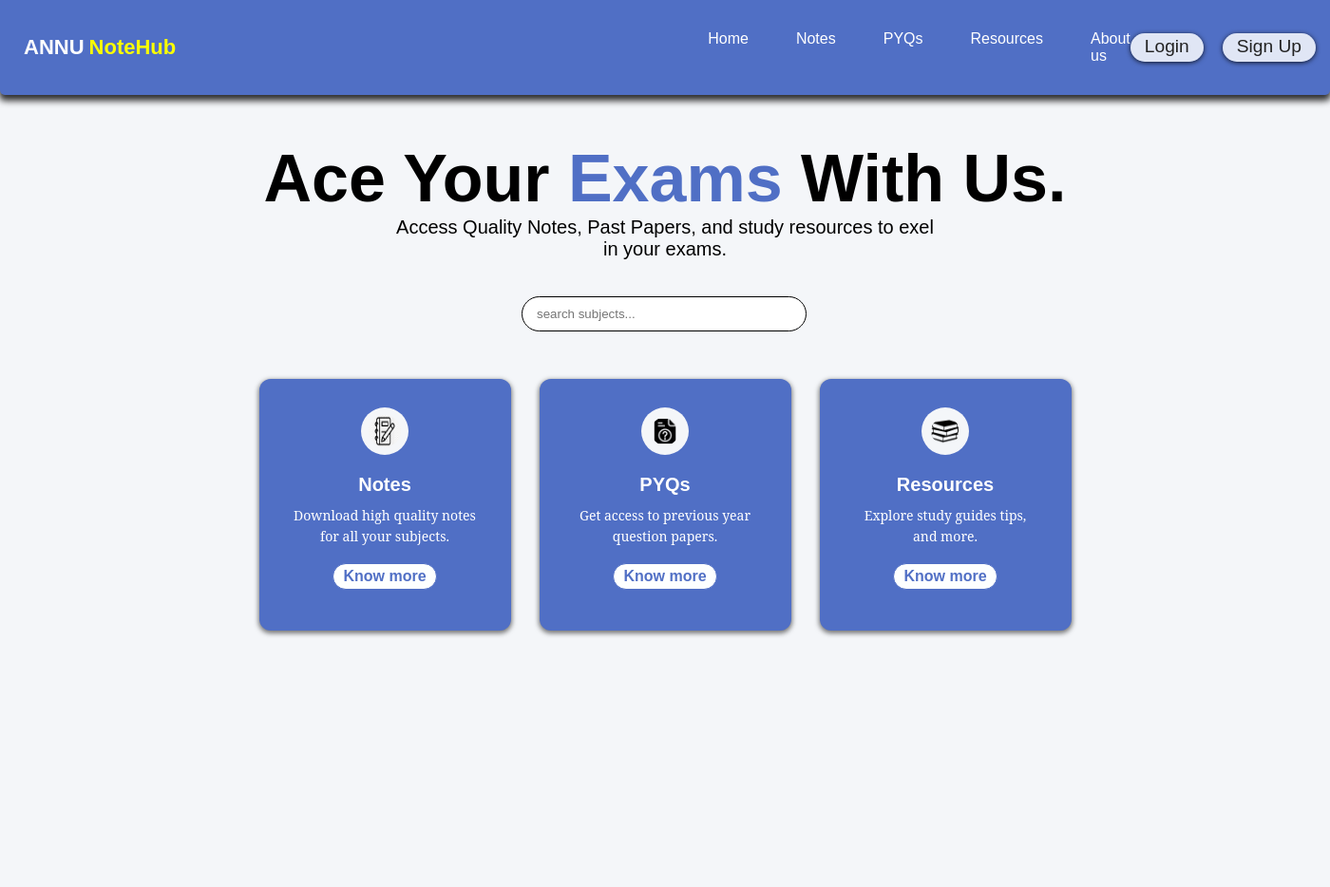
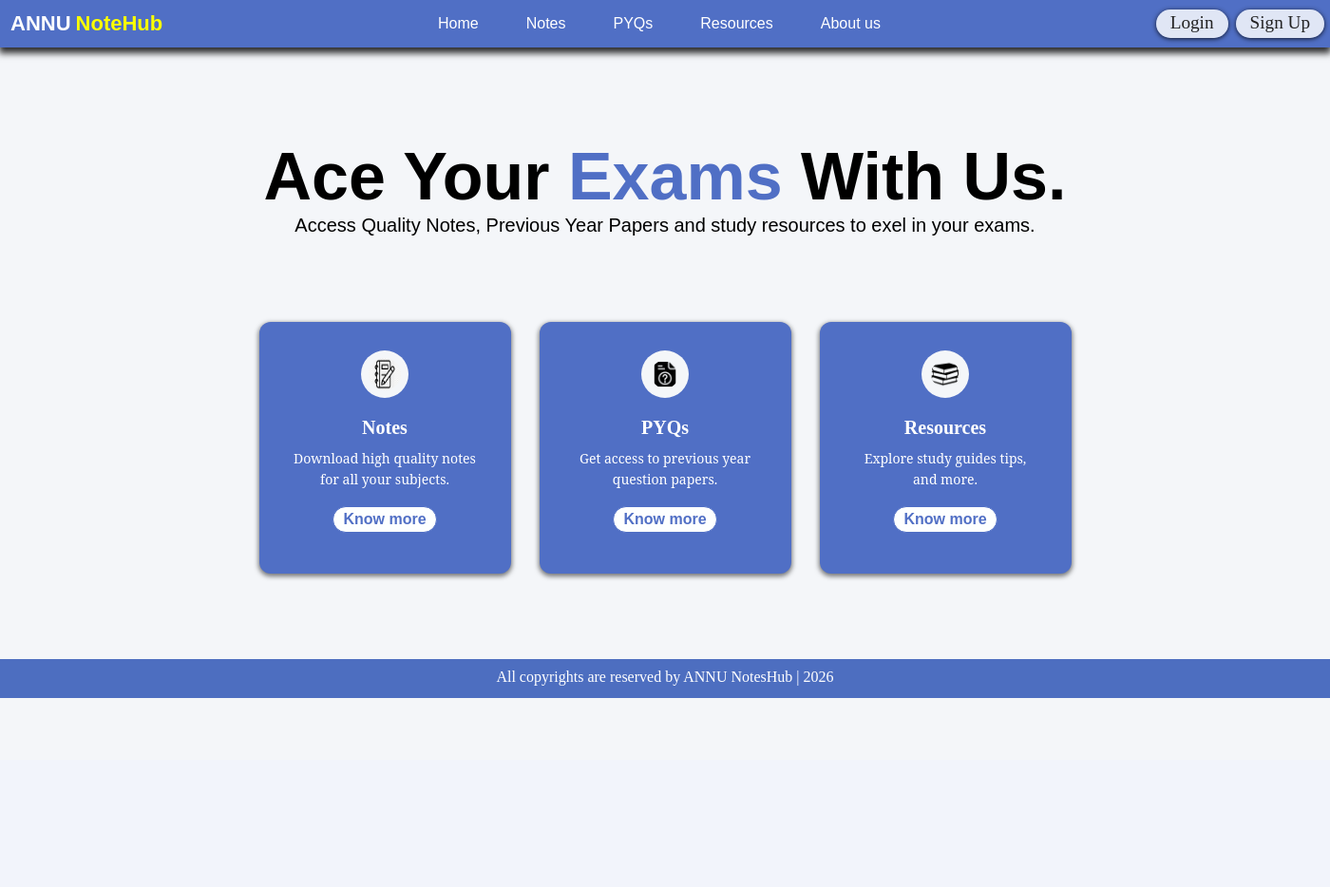
Before and after one commit to AnnuAnuragYadav/NOTES-WEBSITE, a Flask app: page / in a window 1400 px wide. Shown: the top 934 px of the page at 95% size. After the commit the page ends 735 px from the top, so only its background shows below. Run offline with Flask 3, Linux system fonts and the light colour scheme.

Commit message:
Update: index.html
Redesigned the index.html page.

```diff
--- a/static/css/design.css
+++ b/static/css/design.css
@@ -1,217 +1,128 @@
-:root{
+:root {
   --primary-text-color:
+;
 }
 
 * {
   margin: 0;
   padding: 0;
   box-sizing: border-box;
-    font-family: 'Poppins', sans-serif;
+  /* font-family: "Poppins", sans-serif; */
 }
 
 body {
   background: #f4f6f9;
-    height: 250vh;
-    margin: 0;
-    padding: 0;
-
+  height: 100vh;
 }
 
-
-
-.header{
-    position:sticky;
-    z-index: 1000;
+.header {
+  position: sticky;
+  z-index: 1;
   top: 0%;
 }
 
 .navigation {
   width: 100%;
-    height: 100px;
+  height: 50px;
   background: #506fc5;
   display: flex;
-    padding: 20px;
+  padding: 6px;
   align-items: center;
-    border-radius: 0 0 5px 5px;
-    box-sizing: border-box;
+  /* border-radius: 0 0 5px 5px; */
+  /* box-sizing: border-box; */
   justify-content: space-between;
   box-shadow: 0 5px 7px 1px rgba(0, 0, 0, 0.821);
-
-
 }
 
 .logo {
   font-size: 22px;
   font-weight: 700;
   color: #ffffff;
-    font-family: 'Poppins', sans-serif;
-
-
+  font-family: "Poppins", sans-serif;
 }
 
 .logo span {
   margin-left: 5px;
 }
 
-.hub{
+.hub {
   color: rgb(251, 255, 0);
 }
-
 
 .nav-links {
   list-style: none;
   display: flex;
   gap: 50px;
-    margin-left: 35rem;
-
-
-
-
 }
 
 .nav-links li a {
   text-decoration: none;
   color: rgb(255, 255, 255);
-    font-family: 'Poppins', sans-serif;
-
-
+  font-family: "Poppins", sans-serif;
 }
 
 .nav-btn {
   display: flex;
-    gap: 20px;
+  gap: 8px;
 }
-
-
-
 
 .nav-btn a {
   flex-shrink: 0;
   text-decoration: none;
   font-size: larger;
-
   padding: 3px 15px 5px 15px;
-    border-radius: 40px;
-
-    transition: 0.5s;
+  border-radius: 15px;
+  transition: 0.3s;
   background-color: rgba(255, 255, 255, 0.822);
   color: #222;
-
-
-
 }
 
 .nav-btn a:hover {
-    background-color: rgb(28, 30, 30);
+  background-color: rgb(86, 95, 95);
   color: #f5f5f5;
-
-
-
 }
 
-.login{
+.login,
+.signup {
   box-shadow: 0 1px 5px 0px rgba(0, 0, 0, 0.821);
-
-
 }
 
-.signup{
-    box-shadow: 0 1px 5px 0px rgba(0, 0, 0, 0.821);
-
+.p1 {
+  margin-top: 6rem;
+  font-size: 70px;
+  font-weight: 700;
+  text-align: center;
+  font-family: "Poppins", sans-serif;
 }
 
-
-
-
-
-
-
-
-
-
-.p1 {
-
-    margin-top: 3rem;
-    font-size: 70px;
-    font-weight: 700;
-
-    text-align: center;
-    font-family: 'Poppins', sans-serif;
-
+.exams {
+  color: #506fc5;
+  font-family: "Poppins", sans-serif;
 }
-
-.exams{
-    color: #506fc5;
-    font-family:'Poppins', sans-serif ;
-
-
-}
-
-
-
-
 
 .p2 {
   font-size: 20px;
   font-family: "poppins", sans-serif;
   text-align: center;
-
 }
-
-
-
-.search-box{
-    display: flex;
-    justify-content: center;
-    margin-top: 20px;
-    margin-bottom: 40px;
-    gap: 2px;
-
-
-}
-
-.search-box input{
-    width: 300px;
-    padding: 10px 15px;
-    border-radius: 20px;
-    border: 1px solid;
-
-
-}
-
-.search-box i {
-
-
-    color:black;
-    cursor: pointer;
-}
-
-
-
-
-
 
 .link {
   display: flex;
-    margin: 50px auto;
-    justify-content:center;
-    width: 900p;
+  margin: 90px auto;
+  justify-content: center;
+  /* width: 900p; */
   gap: 30px;
+}
 
-
-
-
-
-}
-.link p{
+.link p {
   font-size: 14px;
-    color:#ffffff;
-    font-family: 'poppins','serif';
+  color: #ffffff;
+  font-family: "poppins", "serif";
   line-height: 1.6;
 }
 
-.link div{
-    background:#506fc5;
+.link div {
+  background: #506fc5;
   color: #ffffff;
   padding: 30px;
   width: 265px;
@@ -219,31 +130,38 @@ body {
   text-align: center;
   border-radius: 12px;
   box-shadow: 0 2px 5px 1px rgba(0, 0, 0, 0.512);
-    transition: all 0.3s ease, box-shadow;
-
+  transition:
+    all 0.3s ease,
+    box-shadow;
 }
 
-.link div:hover{
+.link div:hover {
   transform: scale(1.05);
-    box-shadow: 0 12px 24px 1px rgba(0, 0, 0, 0.600);
-    background:linear-gradient(35deg, rgb(243, 185, 14), rgb(18, 164, 197),rgb(5, 244, 176),rgb(219, 219, 18));
+  box-shadow: 0 12px 24px 1px rgba(0, 0, 0, 0.6);
+  background: linear-gradient(
+    35deg,
+    rgb(243, 185, 14),
+    rgb(18, 164, 197),
+    rgb(5, 244, 176),
+    rgb(219, 219, 18)
+  );
   background-size: 200% 200%;
   animation: gradientMove 6s linear infinite;
 }
 
-@keyframes gradientMove{
-    0%{
+@keyframes gradientMove {
+  0% {
     background-position: 0% 50%;
   }
-    50%{
+  50% {
     background-position: 100% 50%;
   }
-    100%{
+  100% {
     background-position: 0% 50%;
   }
 }
 
-.link div button{
+.link div button {
   color: #506fc5;
   background-color: rgb(253, 255, 255);
   margin-top: 1rem;
@@ -255,21 +173,18 @@ body {
   cursor: pointer;
 }
 
-
-.link a{
+.link a {
   display: block;
   font-size: 20px;
   font-weight: 600;
   text-decoration: none;
-    color:white;
+  color: white;
   margin-bottom: 10px;
 }
 
-
-
-.N img{
+.N img {
   margin-bottom: 1rem;
-    height:50px;
+  height: 50px;
   width: 50px;
   background-color: #f4f6f9;
   border-radius: 50%;
@@ -277,23 +192,33 @@ body {
   align-items: center;
 }
 
-
-.P img{
+.P img {
   margin-bottom: 1rem;
-    height:50px;
+  height: 50px;
   width: 50px;
   background-color: #f4f6f9;
   border-radius: 50%;
   padding: 5%;
   align-items: center;
-
 }
 
-.R img{
+.R img {
   margin-bottom: 1rem;
-    height:50px;
+  height: 50px;
   width: 50px;
   background-color: #f4f6f9;
   border-radius: 50%;
   padding: 5%;
 }
+
+#footer-section {
+  width: 100%;
+  height: 41px;
+  background-color: #4d6ec0;
+  text-align: center;
+}
+
+.footer-para {
+  color: #ffffff;
+  padding: 10px;
+}
--- a/templates/index.html
+++ b/templates/index.html
@@ -8,10 +8,6 @@
       rel="stylesheet"
       href="{{url_for('static', filename='css/design.css')}}"
     />
-    <!-- <link
-      rel="stylesheet"
-      href="https://cdnjs.cloudflare.com/ajax/libs/font-awesome/7.0.0/css/all.min.css"
-    /> -->
   </head>
 
   <body>
@@ -25,9 +21,9 @@
           <ul class="nav-links">
             <li><a href="/">Home</a></li>
             <li><a href="notes">Notes</a></li>
-            <li><a href="/pyqs">PYQs</a></li>
-            <li><a href="/resources">Resources</a></li>
-            <li><a href="/aboutus">About us</a></li>
+            <li><a href="pyqs">PYQs</a></li>
+            <li><a href="resources">Resources</a></li>
+            <li><a href="aboutus">About us</a></li>
           </ul>
         </div>
         <div class="nav-btn">
@@ -41,20 +37,14 @@
       <div class="intro">
         <p class="p1">Ace Your <span class="exams">Exams</span> With Us.</p>
         <p class="p2">
-          Access Quality Notes, Past Papers, and study resources to exel<br />
-          in your exams.
+          Access Quality Notes, Previous Year Papers and study resources to exel in your exams.
         </p>
-        <br />
-        <div class="search-box">
-          <input type="text" placeholder="search subjects..." />
-          <i class="fa-solid fa-magnifying-glass"></i>
-        </div>
       </div>
 
       <div class="link">
         <div class="N">
           <img src="../static/assests/imgs/notes.png" alt="" srcset="" />
-          <a class="Notes" href="/notes">Notes</a>
+          <a class="Notes" href="notes">Notes</a>
           <p>Download high quality notes <br />for all your subjects.</p>
           <button>Know more</button>
         </div>
@@ -74,5 +64,9 @@
         </div>
       </div>
     </main>
+
+    <footer id="footer-section">
+      <p class="footer-para">All copyrights are reserved by ANNU NotesHub | 2026</p>
+    </footer>
   </body>
 </html>
```
Lines whose indentation alone changed are shown as unchanged.
